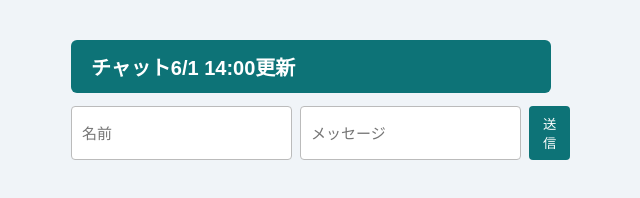
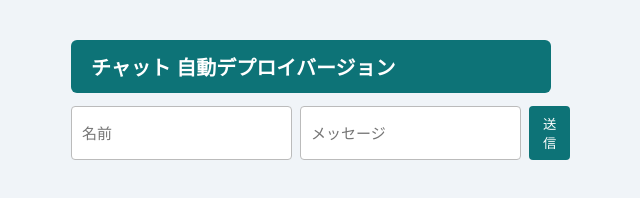
Before and after one commit to ryoichi0904/web-app-2026, a website: page myapp/public/chat.html in a window 1280 px wide. Shown: the whole page, without its empty margins (329-969 px from the left). Drawn offline with Linux system fonts and the light colour scheme; no server answers.

Commit message:
自動デプロイバージョンに変更

```diff
--- a/myapp/public/chat.html
+++ b/myapp/public/chat.html
@@ -19,7 +19,7 @@
   </style>
 </head>
 <body>
-  <h1>チャット6/1 14:00更新</h1>
+  <h1>チャット 自動デプロイバージョン</h1>
   <form id="form">
     <input type="text" id="username" placeholder="名前" required>
     <input type="text" id="text" placeholder="メッセージ" required>
```
